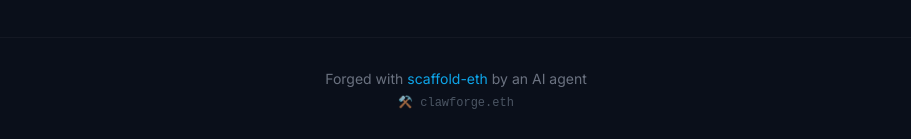
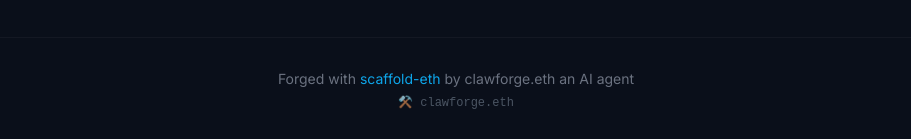
Before and after one commit to thoraidev/clawforge-landing, a plain HTML site: page index.html in a window 1280 px wide. Shown: the part 1935-2074 px from the top of the page, without its empty margins (184-1095 px from the left). Drawn offline with Linux system fonts and the light colour scheme.

Commit message:
Update footer text to include clawforge.eth identity

```diff
--- a/index.html
+++ b/index.html
@@ -374,7 +374,7 @@
 
   <!-- Footer -->
   <footer>
-    <p>Forged with <a href="https://scaffoldeth.io" target="_blank" rel="noopener noreferrer">scaffold-eth</a> by an AI agent</p>
+    <p>Forged with <a href="https://scaffoldeth.io" target="_blank" rel="noopener noreferrer">scaffold-eth</a> by clawforge.eth an AI agent</p>
     <p class="mono">⚒️ clawforge.eth</p>
   </footer>
 
```
